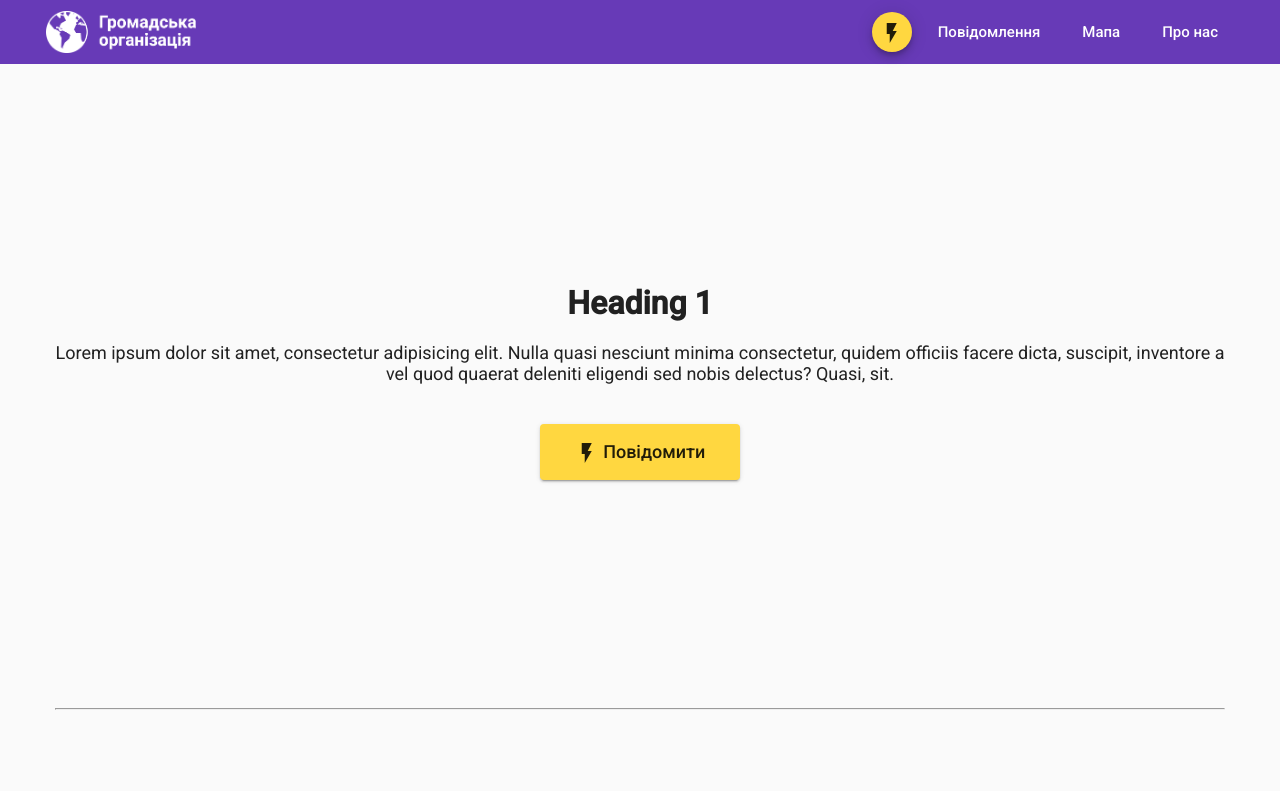
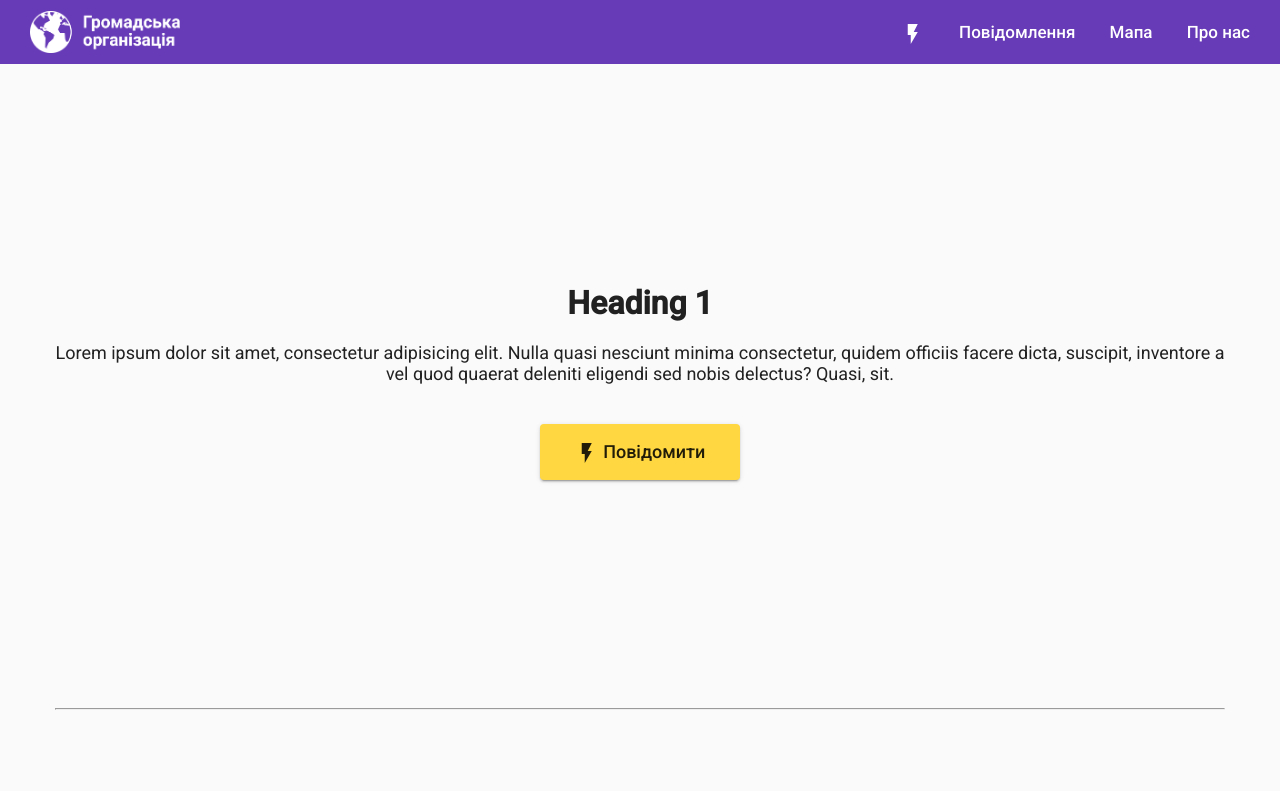
Before and after one commit to korenev6052/public-organization, an Angular app: page /home in a window 1280 px wide. Shown: the top 791 px of the page. Built offline with nearby package versions, Linux system fonts and the light colour scheme.

Commit message:
NCU-7 Переверстал шаблон navigation, сделал sidebar. Исправил кнопку в навигации на список

```diff
--- a/src/app/app.component.html
+++ b/src/app/app.component.html
@@ -1,2 +1,3 @@
-<po-navigation></po-navigation>
-<router-outlet></router-outlet>
+<po-navigation>
+  <router-outlet></router-outlet>
+</po-navigation>
--- a/src/app/app.module.ts
+++ b/src/app/app.module.ts
@@ -10,6 +10,8 @@ import { MatInputModule } from '@angular/material/input';
 import { FormsModule } from '@angular/forms';
 import { MatCardModule } from '@angular/material/card';
 import { MatSnackBarModule } from '@angular/material/snack-bar';
+import { MatSidenavModule } from '@angular/material/sidenav';
+import { MatListModule } from '@angular/material/list';
 
 import { AppRoutingModule } from './app-routing.module';
 import { AppComponent } from './app.component';
@@ -44,7 +46,9 @@ import { NotFoundComponent } from './shared/not-found/not-found.component';
     MatInputModule,
     FormsModule,
     MatCardModule,
-    MatSnackBarModule
+    MatSnackBarModule,
+    MatSidenavModule,
+    MatListModule
   ],
   providers: [],
   bootstrap: [AppComponent]
--- a/src/app/home-page/home-page.component.ts
+++ b/src/app/home-page/home-page.component.ts
@@ -25,6 +25,7 @@ export class HomePageComponent implements OnInit {
   }
 
   onSubmit(form: NgForm) {
+    /* Это загрушка. Нужно получить ответ от сервера и в зависимости от ответа вывести сообщение.*/
     const formData = form.value;
     console.log(formData);
     this.openMatSnackBar();
--- a/src/app/shared/navigation/navigation.component.css
+++ b/src/app/shared/navigation/navigation.component.css
@@ -1,9 +1,13 @@
 .navigation {
-  padding-left: 0;
-  padding-right: 0;
+  min-height: 100vh;
 }
-@media (min-width: 992px) {
-  .navigation {
+.navigation__toolbar {
+  padding-left: 15px;
+  padding-right: 15px;
+  font-size: 17px;
+}
+@media (min-width: 768px) {
+  .navigation__toolbar {
     padding-left: 30px;
     padding-right: 30px;
   }
@@ -16,23 +20,54 @@
 .navigation__spacer {
   flex: 1 1 auto;
 }
-.navigation__button {
-  margin-left: 10px;
-  font-size: 15px;
+.navigation__list {
+  margin: 0;
+  padding: 0;
 }
-.navigation__button_hidden-mobile {
+.navigation__list {
   display: none;
 }
 @media (min-width: 768px) {
-  .navigation__button_hidden-mobile {
-    display: inline-block;
+  .navigation__list {
+    display: block;
   }
 }
-.navigation__button_hidden-desktop {
+.navigation__list_mobile {
+  display: block;
+  padding: 15px;
+}
+@media (min-width: 768px) {
+  .navigation__list_mobile {
+    display: none;
+  }
+}
+.navigation__list-item {
+  list-style-type: none;
+  font-size: 17px;
+  display: inline;
+  margin: 0 0 0 30px;
+  padding: 0;
+}
+.navigation__list-item_mobile {
+  display: block;
+  margin: 0;
+  margin-bottom: 15px;
+}
+.navigation__list-item a {
+  text-decoration: none;
+  color: #ffffff;
+}
+.navigation__list-item a:hover, .navigation__list-item a:active {
+  text-decoration: underline;
+}
+.navigation__list-item_mobile a {
+  color: #232323;
+}
+.navigation__drawer-button {
   display: inline-block;
 }
 @media (min-width: 768px) {
-  .navigation__button_hidden-desktop {
+  .navigation__drawer-button {
     display: none;
   }
 }
--- a/src/app/shared/navigation/navigation.component.html
+++ b/src/app/shared/navigation/navigation.component.html
@@ -1,28 +1,44 @@
-<mat-toolbar class="navigation" color="primary">
-  <mat-toolbar-row>
-    <img class="navigation__logo" routerLink="/home" src="./assets/logo.png" alt="Громадська організація">
-    <span class="navigation__spacer"></span>
-    <button class="navigation__button" mat-mini-fab routerLink="/add-post">
-      <mat-icon>flash_on</mat-icon>
-    </button>
-    <button class="navigation__button navigation__button_hidden-mobile" mat-button
-      routerLink="/posts">Повідомлення</button>
-    <button class="navigation__button navigation__button_hidden-mobile" mat-button routerLink="/map">Мапа</button>
-    <button class="navigation__button navigation__button_hidden-mobile" mat-button routerLink="/about">Про
-      нас</button>
-    <button class="navigation__button navigation__button_hidden-desktop" mat-button [matMenuTriggerFor]="menu">
-      Меню
-    </button>
-    <mat-menu #menu="matMenu">
-      <button mat-menu-item routerLink="/posts">
-        <span>Повідомлення</span>
-      </button>
-      <button mat-menu-item routerLink="/map">
-        <span>Мапа</span>
-      </button>
-      <button mat-menu-item routerLink="/about">
-        <span>Про нас</span>
-      </button>
-    </mat-menu>
-  </mat-toolbar-row>
-</mat-toolbar>
+<mat-sidenav-container class="navigation">
+  <mat-sidenav mode="over" autoFocus="false" #drawer>
+    <nav>
+      <mat-toolbar color="primary">
+        <mat-toolbar-row class="navigation__toolbar">
+          Меню
+        </mat-toolbar-row>
+      </mat-toolbar>
+      <ul class="navigation__list navigation__list_mobile">
+        <li class="navigation__list-item navigation__list-item_mobile" *ngFor="let item of navItems">
+          <a routerLink="{{ item.link }}" (click)="drawer.toggle()">
+            <mat-icon>{{ item.icon }}</mat-icon>&nbsp;{{ item.name }}
+          </a>
+        </li>
+      </ul>
+    </nav>
+  </mat-sidenav>
+  <mat-sidenav-content>
+    <nav>
+      <mat-toolbar color="primary">
+        <mat-toolbar-row class="navigation__toolbar">
+          <img class="navigation__logo" routerLink="/home" src="./assets/logo.png" alt="Громадська організація">
+          <span class="navigation__spacer"></span>
+          <ul class="navigation__list">
+            <li class="navigation__list-item" *ngFor="let item of navItems; first as isFirst">
+              <a *ngIf="isFirst" routerLink="{{ item.link }}">
+                <mat-icon>{{ item.icon }}</mat-icon>
+              </a>
+              <a *ngIf="!isFirst" routerLink="{{ item.link }}">
+                {{ item.name }}
+              </a>
+            </li>
+          </ul>
+          <button class="navigation__drawer-button" type="button" mat-icon-button (click)="drawer.toggle()">
+            <mat-icon>menu</mat-icon>
+          </button>
+        </mat-toolbar-row>
+      </mat-toolbar>
+    </nav>
+    <section>
+      <ng-content></ng-content>
+    </section>
+  </mat-sidenav-content>
+</mat-sidenav-container>
--- a/src/app/shared/navigation/navigation.component.ts
+++ b/src/app/shared/navigation/navigation.component.ts
@@ -12,6 +12,28 @@ export class NavigationComponent implements OnInit {
     title.setTitle('Сторінку не знайдено - Громадська організація');
   }
 
+  navItems: {
+    'name': string,
+    'link': string,
+    'icon': string
+  }[] = [{
+    'name': 'Повідомити',
+    'link': '/add-post',
+    'icon': 'flash_on'
+  }, {
+    'name': 'Повідомлення',
+    'link': '/posts',
+    'icon': 'view_list'
+  }, {
+    'name': 'Мапа',
+    'link': '/map',
+    'icon': 'room'
+  }, {
+    'name': 'Про нас',
+    'link': '/about',
+    'icon': 'import_contacts'
+  }];
+
   ngOnInit() {
   }
 
--- a/src/styles.css
+++ b/src/styles.css
@@ -2,3 +2,4 @@
 
 html, body { height: 100%; }
 body { margin: 0; font-family: Roboto, "Helvetica Neue", sans-serif; }
+.mat-icon { vertical-align: middle; }
```
